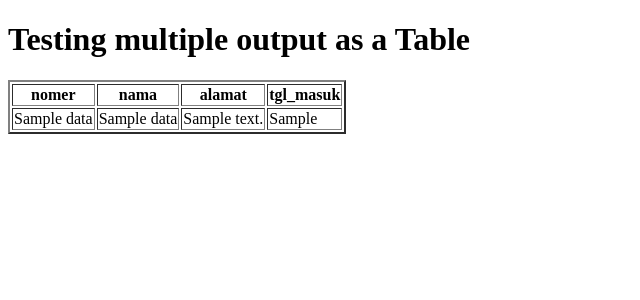
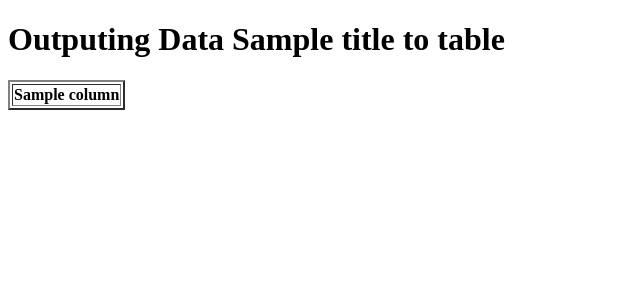
Before and after one commit to herlangga72/Preview-django-view, a Django app: template SMBD/Tugas2/templates/index.html in a window 1280 px wide. Shown: the top 300 px of the page, without its empty margins (0-640 px from the left). Run offline with Django 3.2, Linux system fonts and the light colour scheme; the template is opened without the code that fills it: most values are stand-ins (such as "Sample title", 1, 10 or a date in 2020); lists and menus that the app fills with data are empty; parts of the project's set-up code (start-up, migrations or seed data) failed here and were passed over.

Commit message:
Add Dynamic web feature

```diff
--- a/SMBD/Tugas2/models.py
+++ b/SMBD/Tugas2/models.py
@@ -6,7 +6,7 @@ class karyawan(models.Model):
 	nomer			= models.IntegerField(primary_key=True)
 	nama			= models.CharField(max_length=50)
 	alamat		= models.CharField(max_length=50)
-	tgl_masuk	= models.CharField(max_length=50)
+	tgl_masuk	= models.DateField(default=date.today)
 	def __str__(self):
 			return self.nama
 
--- a/SMBD/Tugas2/templates/index.html
+++ b/SMBD/Tugas2/templates/index.html
@@ -2,18 +2,18 @@
 <html>
   <head>
     <title>
-      Tugas Kelompokan
+      Tugas Kelompokan : {{title}}
     </title>
   </head>
   <body>
-    <h1>Testing multiple output as a Table</h1>
+    <h1>Outputing Data {{title}} to table</h1>
     <table border=2>
       <tr>
-        <th>nomer</th>
-        <th>nama</th>
-        <th>alamat</th>
-        <th>tgl_masuk</th>
+      {% for column in column_name %}
+        <th>{{ column }}</th>
+      {% endfor %}
       </tr>
+      {% if title == "karyawan"%}
         {% for data in serialized_data %}
         <tr>
           <td>{{data.nomer}}</td>
@@ -22,6 +22,7 @@
           <td>{{data.tgl_masuk}}</td>
         </tr>
         {% endfor %}
+      {% endif %}
     </table>
   </body>
 
--- a/SMBD/Tugas2/urls.py
+++ b/SMBD/Tugas2/urls.py
@@ -1,5 +1,5 @@
 from .views import *
 from django.urls import path, include
 urlpatterns = [
-    path('', index)
+    path('karyawan', karyawan_all)
 ]
```
Also changed, not shown: SMBD/Tugas2/views.py (+8 -3 lines), SMBD/Tugas2/migrations/0003_auto_20201026_2243.py (added). Lines whose indentation alone changed are shown as unchanged.
